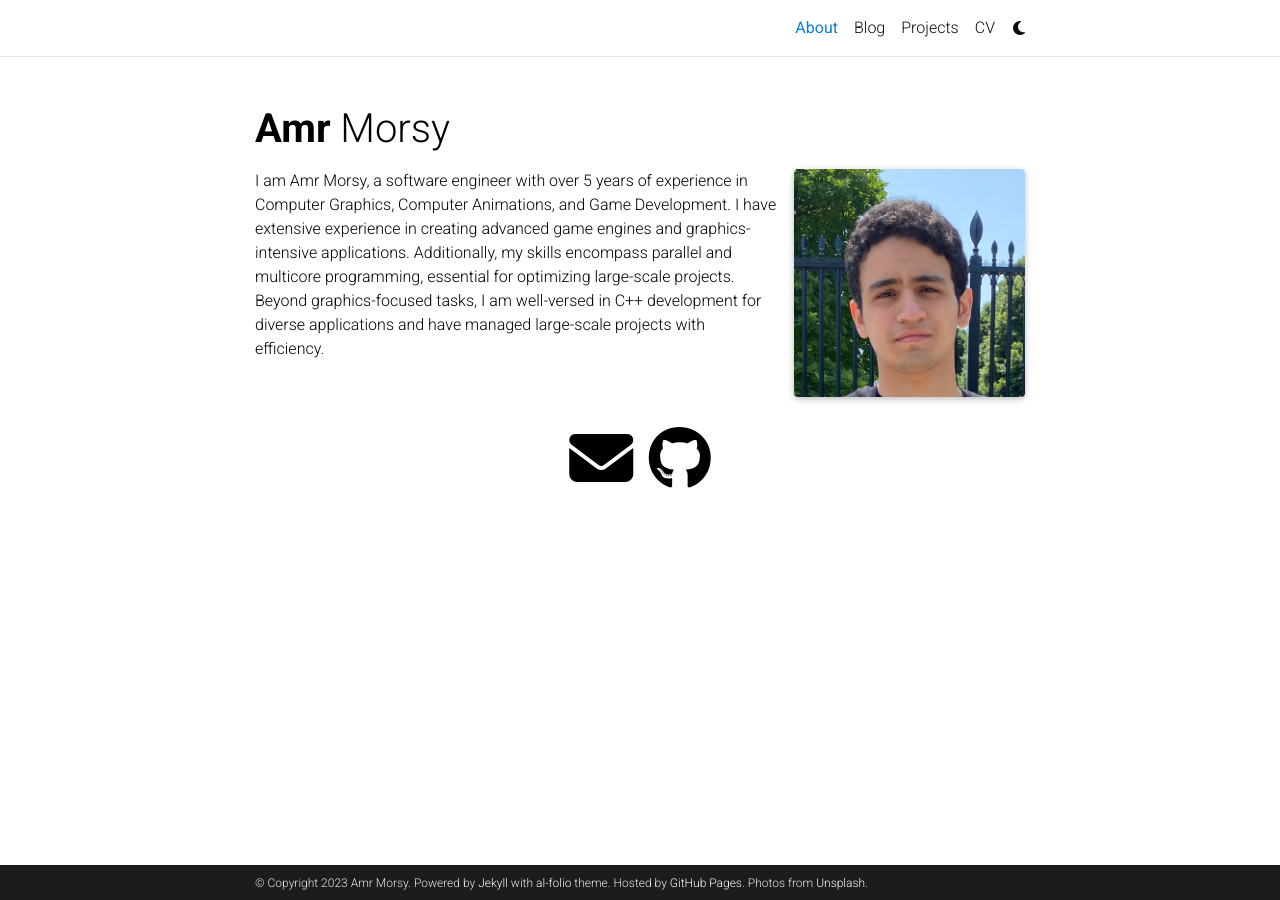
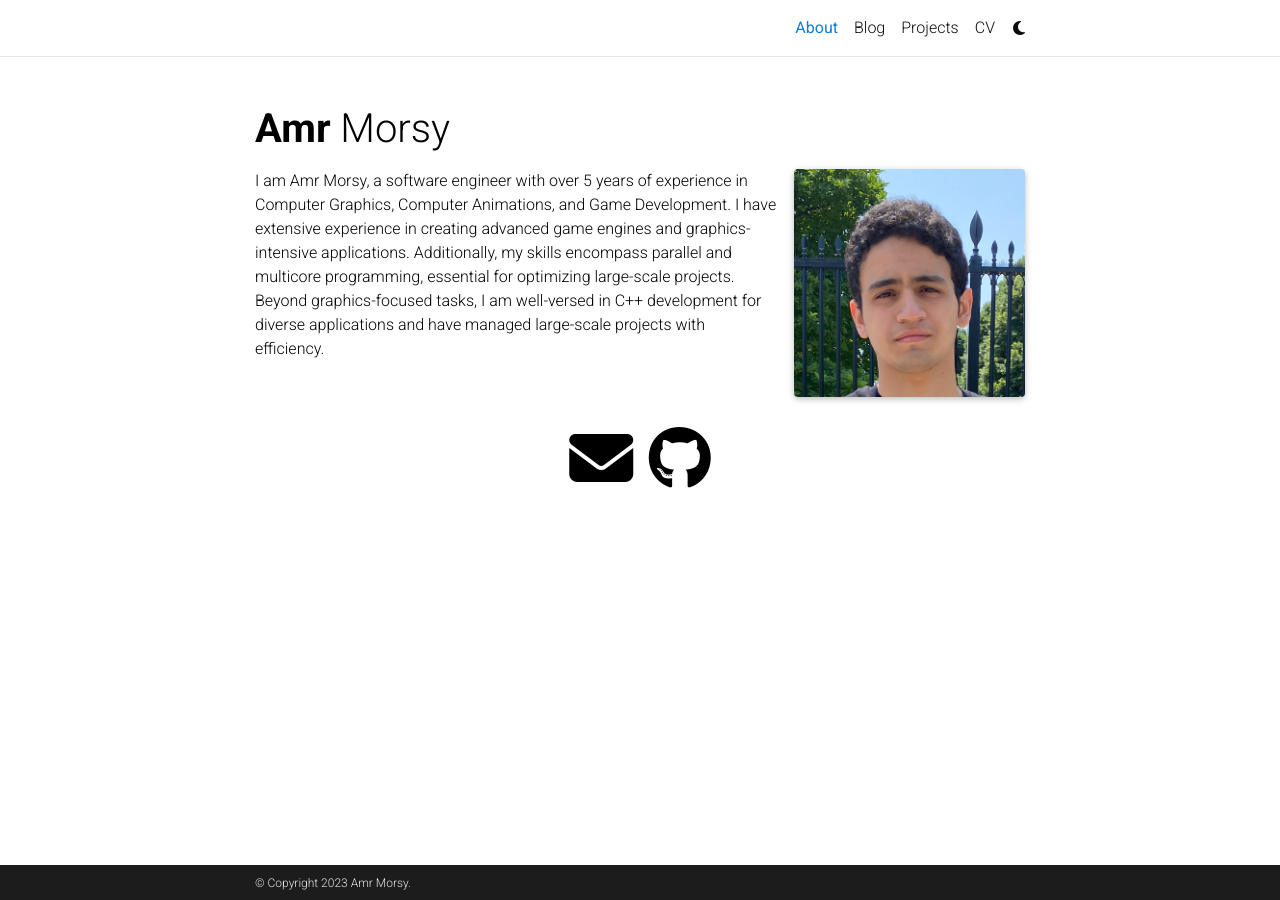
Before and after one commit to AmrHMorsy/AmrMorsy.github.io, a Jekyll site: the page built from _pages/about.md, in a window 1280 px wide. Built offline with Jekyll 4.4.1, drawn with Linux system fonts in a browser that asks for light colours; full-size pictures stand in for the smaller copies a plugin makes; comment, search, counter and statistics services are not loaded; a style sheet for code colours, icons or effects is not loaded.

Commit message:
Update _config.yml

```diff
--- a/_config.yml
+++ b/_config.yml
@@ -9,11 +9,8 @@
 email: amrmhmorsy@gmail.com
 description: > # the ">" symbol means to ignore newlines until "footer_text:"
   A simple, whitespace theme for academics. Based on [*folio](https://github.com/bogoli/-folio) design.
-footer_text: >
-  Powered by <a href="https://jekyllrb.com/" target="_blank">Jekyll</a> with <a href="https://github.com/alshedivat/al-folio">al-folio</a> theme.
-  Hosted by <a href="https://pages.github.com/" target="_blank">GitHub Pages</a>.
-  Photos from <a href="https://unsplash.com" target="_blank">Unsplash</a>.
-keywords: jekyll, jekyll-theme, academic-website, portfolio-website  # add your own keywords or leave empty
+footer_text:
+keywords: # add your own keywords or leave empty
 
 lang: en # the language of your site (for example: en, fr, cn, ru, etc.)
 icon: ⚛️  # the emoji used as the favicon (alternatively, provide image name in /assets/img/)
```
